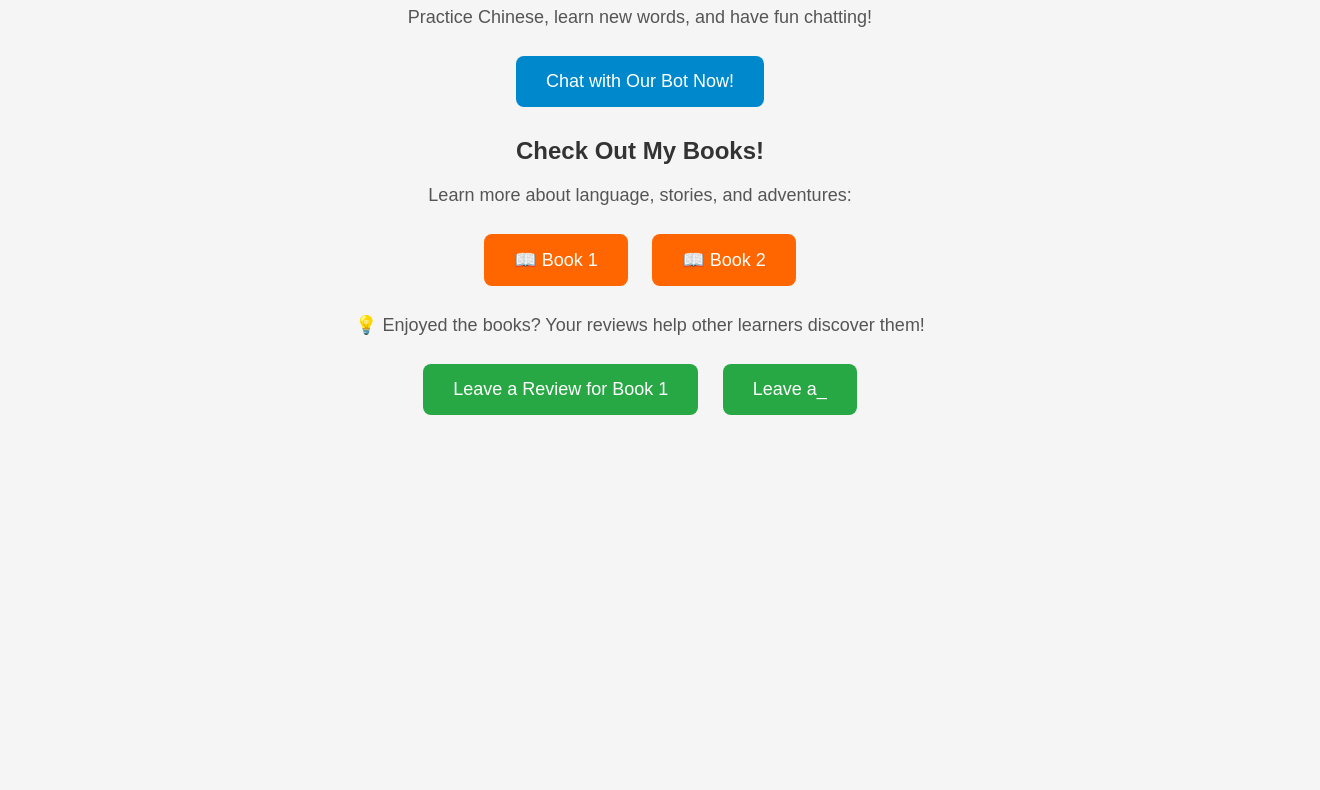
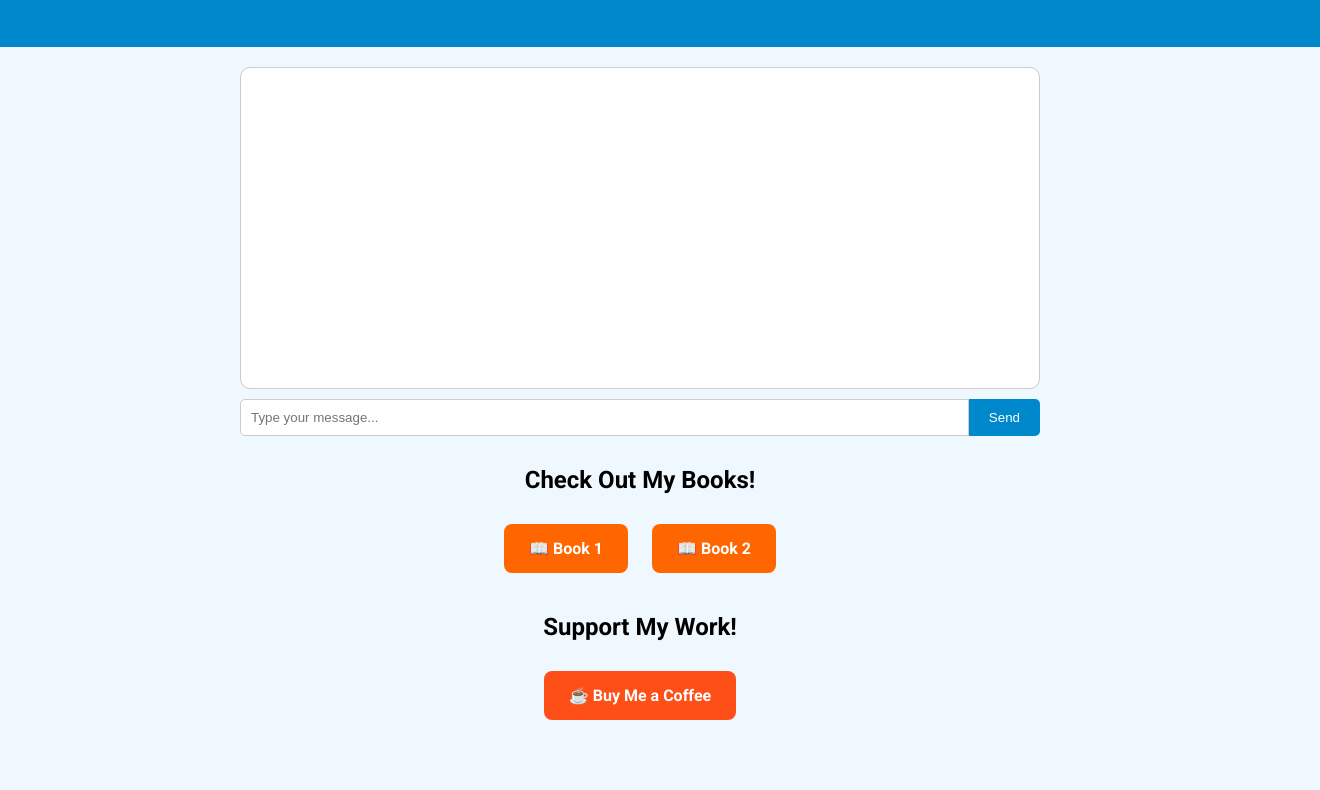
Before and after one commit to quickstepmandarin-sys/pandabot, a plain HTML site: page index.html in a window 1280 px wide. Shown: the part 131-921 px from the top of the page, 1320 px wide, since content can reach past the window. Before the commit the page ends 800 px from the top, so only its background shows below. Drawn offline with Linux system fonts and the light colour scheme.

Commit message:
Update index.html

```diff
--- a/index.html
+++ b/index.html
@@ -3,46 +3,82 @@
 <head>
   <meta charset="UTF-8">
   <title>Chat & Learn with Our Bot!</title>
+  <link href="https://fonts.googleapis.com/css2?family=Roboto:wght@400;700&display=swap" rel="stylesheet">
   <style>
-    body { font-family: Arial, sans-serif; text-align: center; background: #f5f5f5; padding: 50px; }
-    h1, h2 { color: #333; }
-    p { font-size: 18px; color: #555; }
-    button, a.book-link, a.coffee-link, a.review-link {
-      font-size: 18px;
-      padding: 15px 30px;
-      margin: 10px;
-      border: none;
-      border-radius: 8px;
-      cursor: pointer;
-      text-decoration: none;
-      color: white;
-      display: inline-block;
-    }
-    button { background-color: #0088cc; }
-    button:hover { background-color: #006699; }
-    .book-link { background-color: #ff6600; }
-    .book-link:hover { background-color: #cc5200; }
-    .coffee-link { background-color: #ff4f19; }
-    .coffee-link:hover { background-color: #cc3d15; }
-    .review-link { background-color: #28a745; }
-    .review-link:hover { background-color: #1e7e34; }
-    footer { margin-top: 50px; font-size: 16px; color: #333; }
+    body { font-family: 'Roboto', sans-serif; background: #f0f8ff; margin:0; padding:0; display:flex; flex-direction:column; align-items:center; }
+    header { background: #0088cc; color:white; padding:40px; width:100%; text-align:center; }
+    header h1 { margin:0; font-size:2.5em; }
+    main { max-width:800px; width:100%; padding:20px; text-align:center; }
+    .chat-box { border:1px solid #ccc; border-radius:10px; padding:10px; height:300px; overflow-y:auto; background:white; margin-bottom:10px; }
+    .input-box { display:flex; margin-bottom:20px; }
+    .input-box input { flex:1; padding:10px; border-radius:5px 0 0 5px; border:1px solid #ccc; }
+    .input-box button { padding:10px 20px; border:none; background:#0088cc; color:white; cursor:pointer; border-radius:0 5px 5px 0; }
+    .books, .support { margin:30px 0; }
+    .books a, .support a { display:inline-block; margin:10px; padding:15px 25px; border-radius:8px; text-decoration:none; color:white; font-weight:bold; }
+    .books a { background:#ff6600; }
+    .books a:hover { background:#cc5200; }
+    .support a { background:#ff4f19; }
+    .support a:hover { background:#cc3d15; }
+    footer { margin-top:50px; padding:20px; font-size:16px; color:#333; text-align:center; }
   </style>
 </head>
 <body>
-  <h1>Welcome to Our Telegram Chatbot!</h1>
-  <p>Practice Chinese, learn new words, and have fun chatting!</p>
+  <header>
+    <h1>Chat & Learn Chinese!</h1>
+    <p>Beginner-friendly bot: mostly English, with Chinese words sprinkled in</p>
+  </header>
+  <main>
+    <div class="chat-box" id="chat-box"></div>
+    <div class="input-box">
+      <input type="text" id="user-message" placeholder="Type your message...">
+      <button onclick="sendMessage()">Send</button>
+    </div>
 
-  <a href="https://t.me/YourBotUsername" target="_blank">
-    <button>Chat with Our Bot Now!</button>
-  </a>
+    <div class="books">
+      <h2>Check Out My Books!</h2>
+      <a href="https://www.amazon.com/dp/B0D9QDB6W7" target="_blank">📖 Book 1</a>
+      <a href="https://www.amazon.com/dp/B0FRMKYK2V" target="_blank">📖 Book 2</a>
+    </div>
 
-  <h2>Check Out My Books!</h2>
-  <p>Learn more about language, stories, and adventures:</p>
+    <div class="support">
+      <h2>Support My Work!</h2>
+      <a href="https://buymeacoffee.com/quickstepmandarin" target="_blank">☕ Buy Me a Coffee</a>
+    </div>
+  </main>
+  <footer>
+    Chat with the bot, explore the books, support me, and start your language journey today!<br>
+    © 2025 QuickStep Mandarin
+  </footer>
 
-  <a href="https://www.amazon.com/dp/B0D9QDB6W7" target="_blank" class="book-link">📖 Book 1</a>
-  <a href="https://www.amazon.com/dp/B0FRMKYK2V" target="_blank" class="book-link">📖 Book 2</a>
+  <script>
+    const chatBox = document.getElementById('chat-box');
 
-  <p>💡 Enjoyed the books? Your reviews help other learners discover them!</p>
-  <a href="https://www.amazon.com/review/create-review/?asin=B0D9QDB6W7" target="_blank" class="review-link">Leave a Review for Book 1</a>
-  <a href="https://www.amazon.com/review/create-review/?asin=B0FRMKYK2V" target="_blank" class="review-link">Leave a_
+    function appendMessage(sender, text) {
+      const p = document.createElement('p');
+      p.innerHTML = `<strong>${sender}:</strong> ${text}`;
+      chatBox.appendChild(p);
+      chatBox.scrollTop = chatBox.scrollHeight;
+    }
+
+    async function sendMessage() {
+      const input = document.getElementById('user-message');
+      const message = input.value.trim();
+      if (!message) return;
+      appendMessage('You', message);
+      input.value = '';
+
+      try {
+        const res = await fetch('http://localhost:3000/send', {
+          method:'POST',
+          headers:{'Content-Type':'application/json'},
+          body:JSON.stringify({ message, chatId:12345 }) // temp chatId for testing
+        });
+        const data = await res.json();
+        appendMessage('Bot', data.reply);
+      } catch(err) {
+        appendMessage('Bot', 'Error connecting to server.');
+      }
+    }
+  </script>
+</body>
+</html>
```
